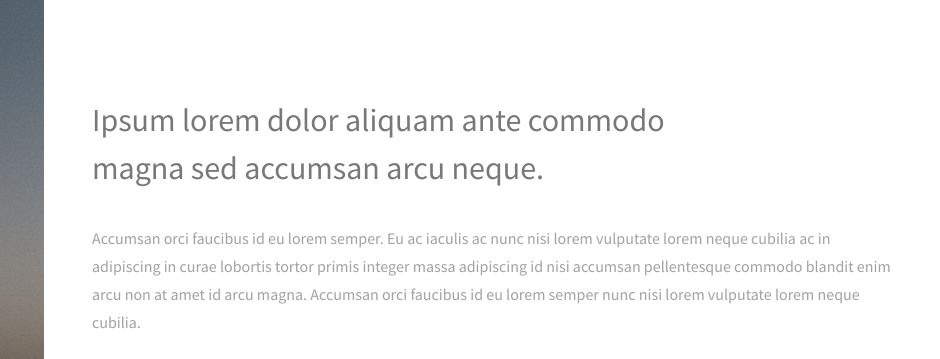
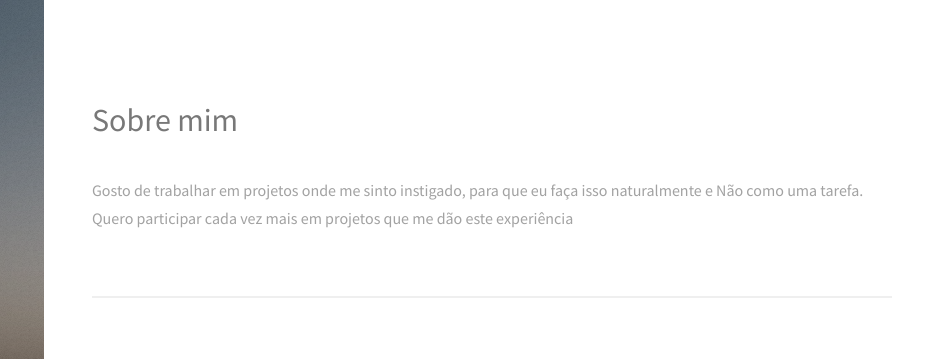
Before and after one commit to ViniciusApolinario/ViniciusApolinario.github.io, a plain HTML site: page index.html in a window 1280 px wide. Shown: the top 359 px of the page, 340-1280 px from the left. Drawn offline with Linux system fonts and the light colour scheme.

Commit message:
commit
I removed LorenIpsylon

```diff
--- a/index.html
+++ b/index.html
@@ -29,10 +29,11 @@
 				<!-- One -->
 					<section id="one">
 						<header class="major">
-							<h2>Ipsum lorem dolor aliquam ante commodo<br />
-							magna sed accumsan arcu neque.</h2>
+							<h2>Sobre mim</h2>
 						</header>
-						<p>Accumsan orci faucibus id eu lorem semper. Eu ac iaculis ac nunc nisi lorem vulputate lorem neque cubilia ac in adipiscing in curae lobortis tortor primis integer massa adipiscing id nisi accumsan pellentesque commodo blandit enim arcu non at amet id arcu magna. Accumsan orci faucibus id eu lorem semper nunc nisi lorem vulputate lorem neque cubilia.</p>
+						<p>Gosto de trabalhar em projetos onde me sinto instigado, para que eu faça isso naturalmente e
+Não como uma tarefa. Quero participar cada vez mais em projetos que me dão este
+experiência</p>
 
 					</section>
 
```
